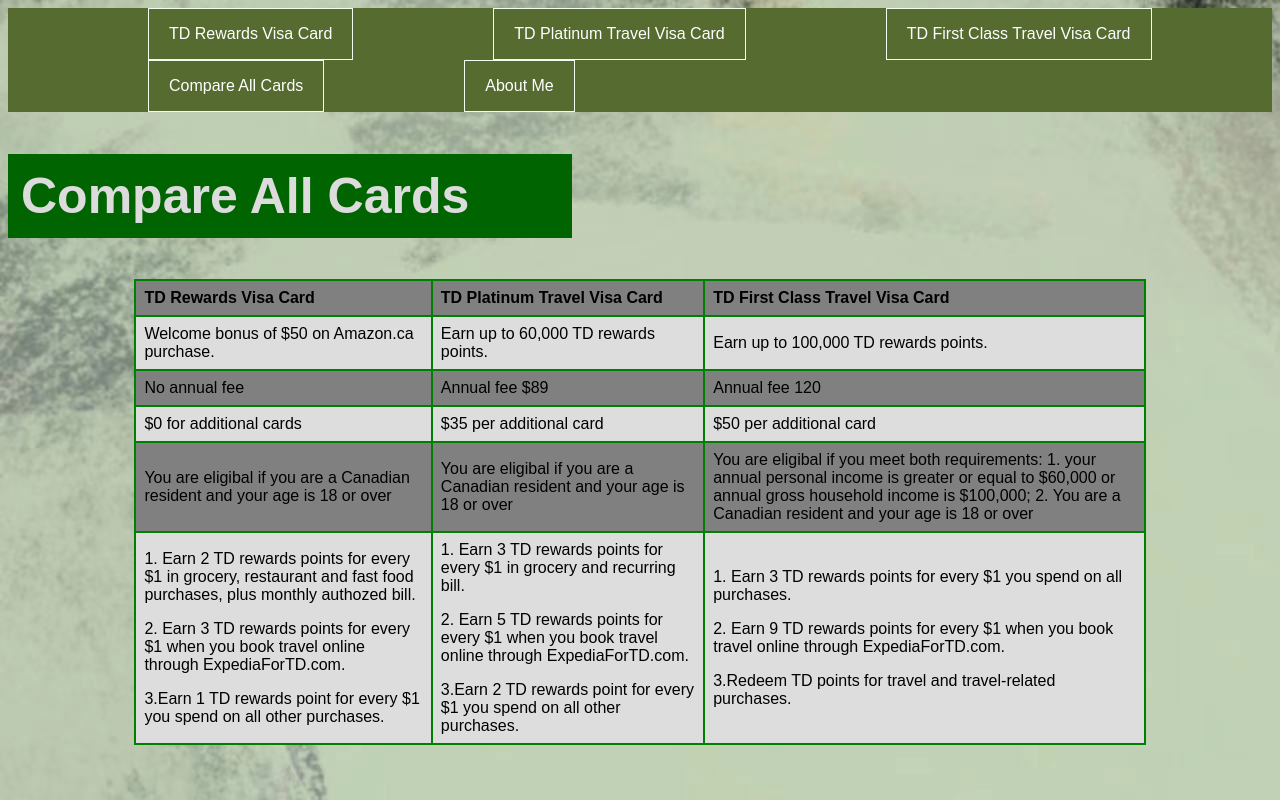
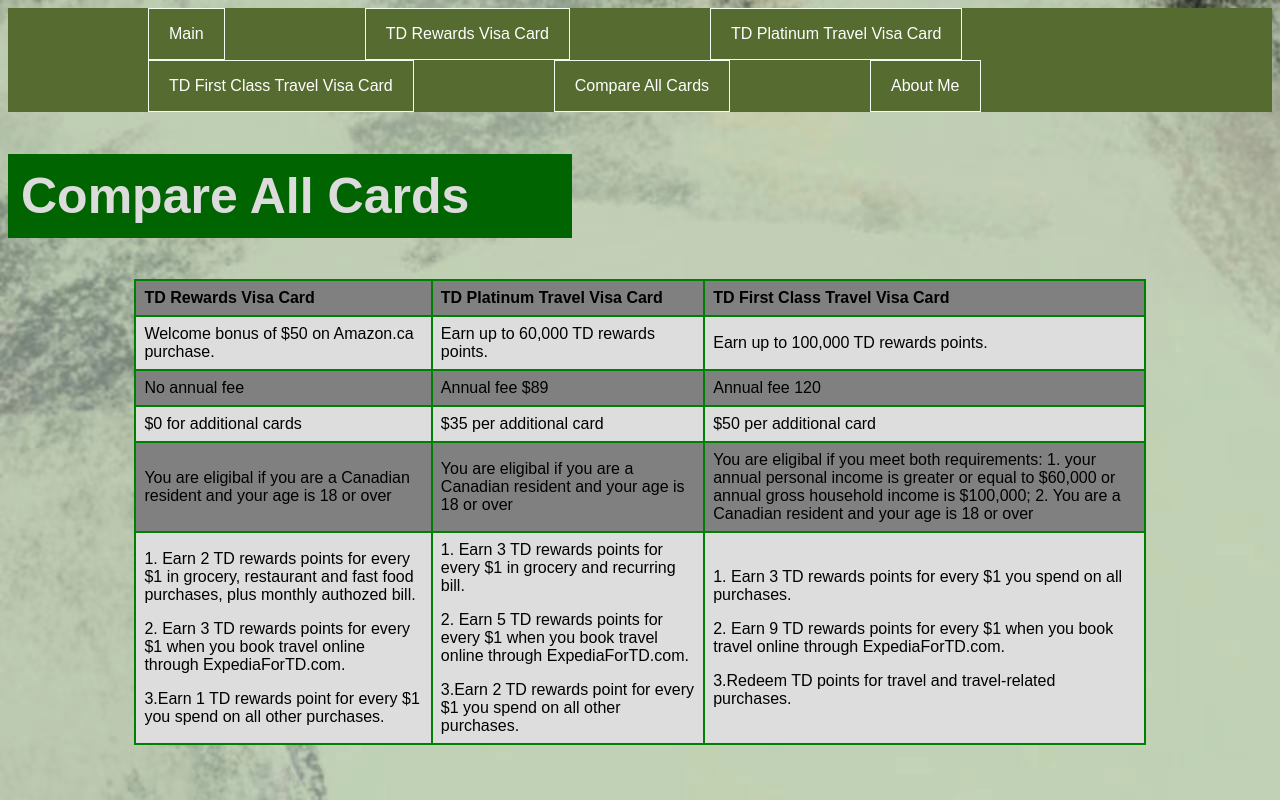
Before and after one commit to wxhloe/wxhloe.github.io, a plain HTML site: page comparecards.html in a window 1280 px wide. Drawn offline with Linux system fonts and the light colour scheme.

Commit message:
Update comparecards.html

```diff
--- a/comparecards.html
+++ b/comparecards.html
@@ -6,6 +6,7 @@
 <link href="style.css" type="text/css" rel="stylesheet">
 
 <nav>
+ <li><a href = "https://wxhloe.github.io/index.html">Main</a></li>
  <li><a href = "https://wxhloe.github.io/rewards.html">TD Rewards Visa Card</a></li>
  <li><a href = "https://wxhloe.github.io/platinumtravel.html">TD Platinum Travel Visa Card</a></li>
  <li><a href = "https://wxhloe.github.io/firstclasstravel.html">TD First Class Travel Visa Card</a></li>
```
